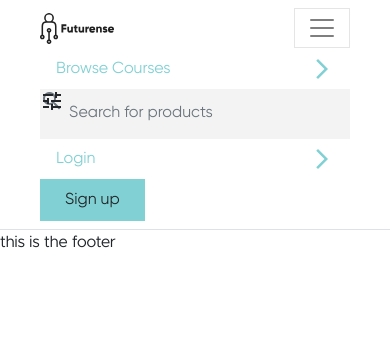
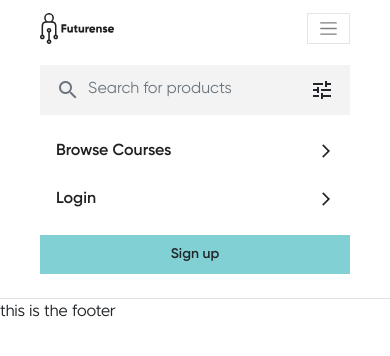
Before and after one commit to sourabh99967780/futurense-idp-design, a website: page index.html in a window 390 px wide. Both pictures are taken after a click on the button "Toggle navigation". Drawn offline with nearby package versions, Linux system fonts and the light colour scheme.

Commit message:
Header Design complete

```diff
--- a/assets/scss/_header.scss
+++ b/assets/scss/_header.scss
@@ -1,3 +1,35 @@
 .navbar {
     font-family: $ff-gilroy;
+
+    a {
+        color: $clr-filler;
+        transition: color ease-in-out 200ms;
+        font-weight: $fw-gilroy-semibold;
+
+        &:hover, &:focus, &:active {
+            color: rgba($clr-filler, 0.8);
+        }
+    }
+
+    .navbar-toggler {
+        font-size: 0.9rem;
+        padding: 0.25rem 0.6rem;
+    }
+
+    .mobile-nav-link {
+        span {
+            font-size: 1rem;
+        }
+    }
+
+    .signup-nav-btn {
+        font-size: 0.875rem;
+        font-weight: $fw-gilroy-semibold;
+    }
+
+    @media (max-width: 768px) {
+        .signup-nav-btn {
+            width: 100%;
+        }
+    }
 }
--- a/assets/scss/_marketing.scss
+++ b/assets/scss/_marketing.scss
@@ -0,0 +1,17 @@
+#marketing {
+    .navbar {
+        .input-group {
+            .alt-search {
+                top: 50%;
+                transform: translateY(-50%);
+                left: 0;
+            }
+
+            .act-tune {
+                top: 50%;
+                transform: translateY(-50%);
+                right: 0;
+            }
+        }
+    }
+}
--- a/index.html
+++ b/index.html
@@ -19,7 +19,7 @@
 
     <title>Futurense</title>
   </head>
-  <body>
+  <body id="marketing">
     <header>
       <nav class="navbar navbar-expand-lg navbar-light border-bottom">
         <div class="container-fluid mx-4">
@@ -44,7 +44,24 @@
             <span class="navbar-toggler-icon"></span>
           </button>
           <div class="collapse navbar-collapse" id="navbarNav">
-            <a href="/browse-courses.html" class="nav-link flex-shrink-0 mx-lg-3 d-flex justify-content-between">
+            <div class="d-flex d-lg-none input-group mx-lg-5 my-3 order-1 order-lg-2">
+              <input
+                class="form-control pl-5"
+                type="text"
+                placeholder="Search for products"
+              />
+              <span
+                class="material-icons alt-search ml-3 position-absolute translate-middle-y text-muted fs-base"
+              >
+                search
+              </span>
+              <span
+                class="material-icons act-tune mr-3 position-absolute translate-middle-y fs-base"
+              >
+                tune
+              </span>
+            </div>
+            <a href="/browse-courses.html" class="browse-courses-link mobile-nav-link nav-link flex-shrink-0 mx-lg-3 my-2 order-lg-1 order-2 d-flex justify-content-between">
               <div
               class="flex-shrink-0 mx-lg-3"
                 >Browse Courses
@@ -53,24 +70,24 @@
                 arrow_forward_ios
               </span>
             </a>
-            <div class="input-group mx-lg-5">
+            <div class="d-none d-lg-flex input-group mx-lg-5 my-2 order-1 order-lg-2">
               <input
-                class="form-control ps-5"
+                class="form-control pl-5"
                 type="text"
                 placeholder="Search for products"
               />
               <span
-                class="material-icons position-absolute top-50 start-0 translate-middle-y text-muted fs-base ms-3"
+                class="material-icons alt-search ml-3 position-absolute translate-middle-y text-muted fs-base"
               >
                 search
               </span>
               <span
-                class="material-icons position-absolute top-50 translate-middle-y fs-base me-4 end-0"
+                class="material-icons act-tune mr-3 position-absolute translate-middle-y fs-base"
               >
                 tune
               </span>
             </div>
-            <a href="/login.html" class="nav-link flex-shrink-0 mx-lg-3 d-flex justify-content-between">
+            <a href="/login.html" class="login-link mobile-nav-link nav-link flex-shrink-0 mx-lg-3 d-flex justify-content-between order-3">
               <div
               class="flex-shrink-0 mx-lg-3"
                 >Login
@@ -80,7 +97,7 @@
               </span>
             </a>
             <button
-              class="nav-link btn btn-primary flex-shrink-0 px-4"
+              class="signup-nav-btn nav-link btn btn-primary flex-shrink-0 px-4 order-4 w-sm-100 my-3"
             >
               Sign up
             </button>
```
Also changed, not shown: style.css, 1 other file.
